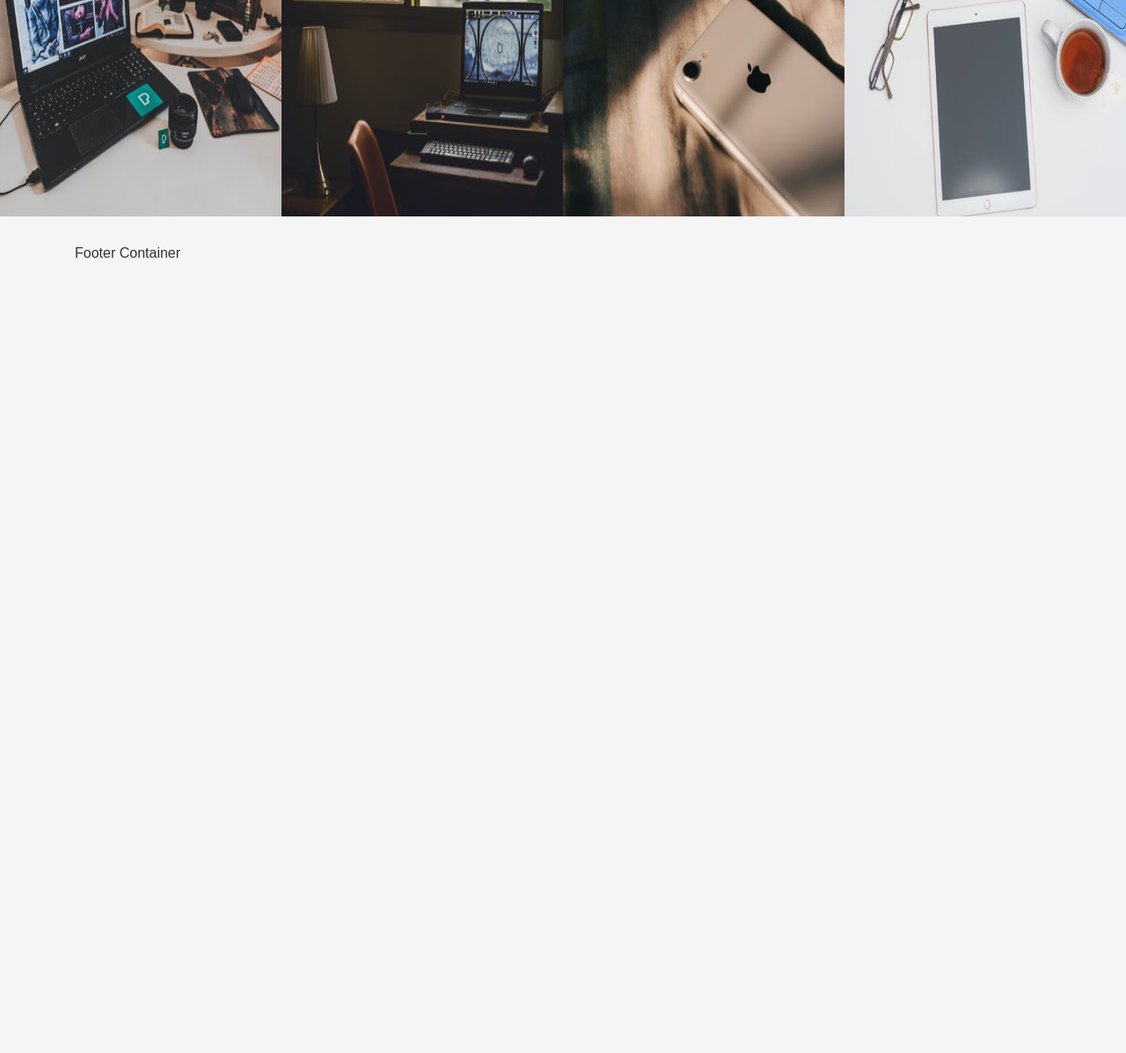
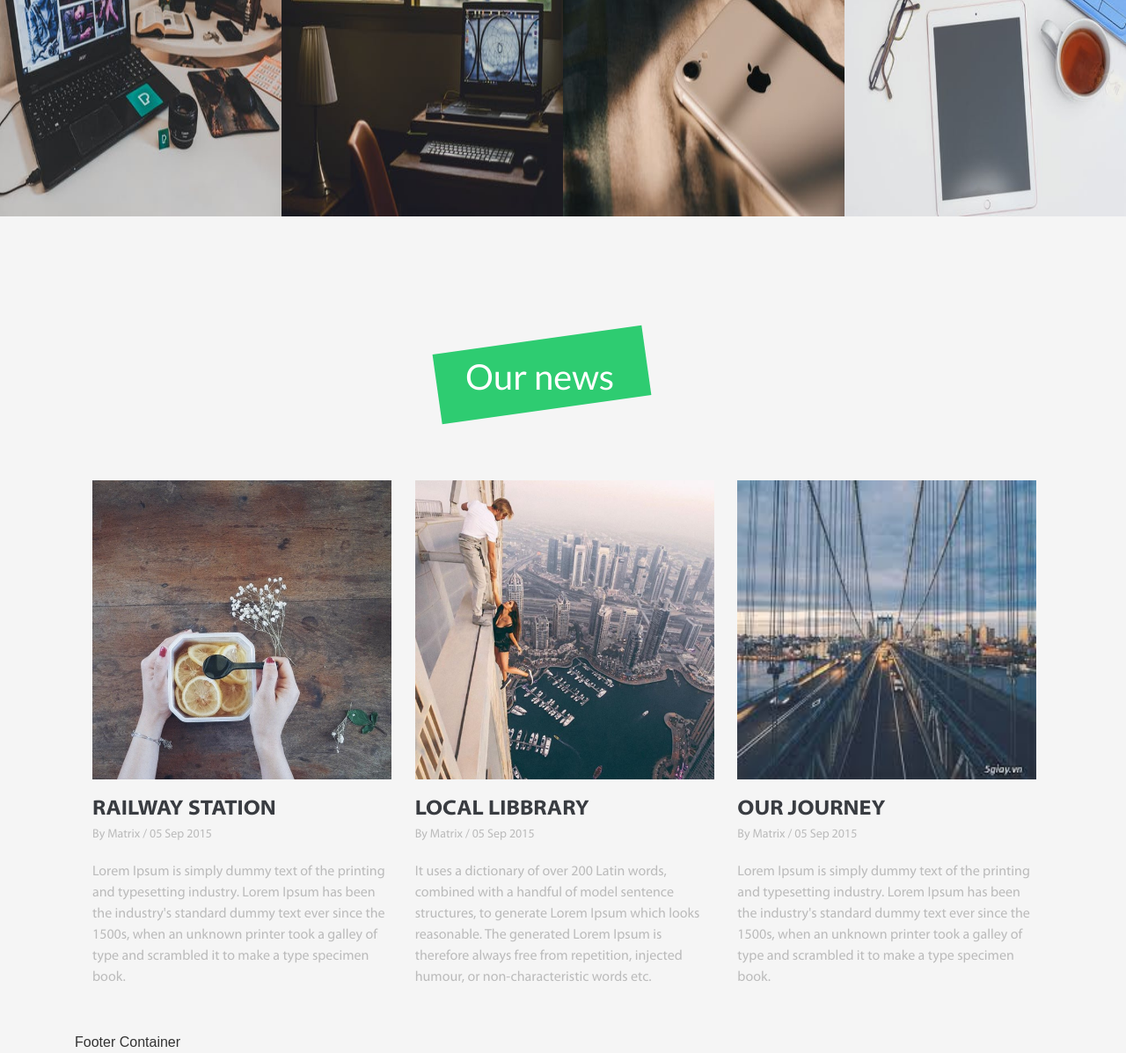
Before and after one commit to tpdtrang/matrix, a website: page src/index.html in a window 1280 px wide. Shown: the part 2862-4059 px from the top of the page at 88% size. Before the commit the page ends 3162 px from the top, so only its background shows below. Drawn offline with nearby package versions, Linux system fonts and the light colour scheme; files that its build step writes are made by us from their sources; files whose address does not match are found by name; a web font is replaced by a local one.

Commit message:
Push feature/ournew

```diff
--- a/src/index.html
+++ b/src/index.html
@@ -42,7 +42,7 @@
      <div class="col-lg-6">
        <nav class="p-menu">
          <ul>
-           <li class="item-menu active"><a href="" class="link-menu">home</a></li>
+           <li class="item-menu"><a href="" class="link-menu">home</a></li>
            <li class="item-menu"><a href="" class="link-menu">about</a></li>
            <li class="item-menu"><a href="" class="link-menu">portfolio</a></li>
            <li class="item-menu"><a href="" class="link-menu">blog</a></li>
@@ -294,7 +294,77 @@
 
     </section>
     <!-- include ournew.html -->
-
+    <section class="ournew-container">
+    <div class="container">
+        <div class="p-title">
+            <div class="back-title"></div>
+            <h2 class="heading-2">Our news</h2>
+        </div>
+        <div class="p-content">
+            <div class="row">
+                <div class="col-lg-4">
+                    <div class="ournew-item">
+                        <div class="p-back" style="background-image: url(../../images/ins_1.jpg)">
+                            <div class="back-text">
+                                <h5 class="heading-5">read more...</h5>
+                            </div>
+                        </div>
+                        <div class="title">
+                            <h3 class="heading-3">railway station</h3>
+                            <span class="sp-date">By Matrix / 05 Sep 2015</span>
+                        </div>
+                        <div class="text">
+                            <p class="text-content">Lorem Ipsum is simply dummy text of the printing and typesetting
+                                industry.
+                                Lorem Ipsum has been the industry's standard dummy text ever since the 1500s,
+                                when an unknown printer took a galley of type and scrambled it to make a type specimen
+                                book.</p>
+                        </div>
+                    </div>
+                </div>
+                <div class="col-lg-4">
+                    <div class="ournew-item">
+                        <div class="p-back" style="background-image: url(../../images/ins_2.jpg)">
+                            <div class="back-text">
+                                <h5 class="heading-5">read more...</h5>
+                            </div>
+                        </div>
+                        <div class="title">
+                            <h3 class="heading-3">local libbrary</h3>
+                            <span class="sp-date">By Matrix / 05 Sep 2015</span>
+                        </div>
+                        <div class="text">
+                            <p class="text-content">It uses a dictionary of over 200 Latin words,
+                                combined with a handful of model sentence structures, to generate Lorem Ipsum which looks reasonable.
+                                The generated Lorem Ipsum is therefore always free from repetition, injected humour,
+                                 or non-characteristic words etc.</p>
+                        </div>
+                    </div>
+                </div>
+                <div class="col-lg-4">
+                    <div class="ournew-item">
+                        <div class="p-back" style="background-image: url(../../images/ins_3.jpg)">
+                            <div class="back-text">
+                                <h5 class="heading-5">read more...</h5>
+                            </div>
+                        </div>
+                        <div class="title">
+                            <h3 class="heading-3">our journey</h3>
+                            <span class="sp-date">By Matrix / 05 Sep 2015</span>
+                        </div>
+                        <div class="text">
+                            <p class="text-content">Lorem Ipsum is simply dummy text of the printing and typesetting
+                                industry.
+                                Lorem Ipsum has been the industry's standard dummy text ever since the 1500s,
+                                when an unknown printer took a galley of type and scrambled it to make a type specimen
+                                book.</p>
+                        </div>
+                    </div>
+                </div>
+            </div>
+        </div>
+    </div>
+</section>
     <!-- include ourteam.html -->
 
     <!-- include pricingtable.html -->
--- /dev/null
+++ b/src/styles/layout/_ournew.scss
@@ -0,0 +1,100 @@
+.ournew-container {
+  padding: 50px 0;
+  .p-title {
+    padding: 100px 0;
+    margin-bottom: 20px;
+    position: relative;
+    .back-title {
+      &::after {
+        content: " ";
+        width: 240px;
+        height: 80px;
+        background: $cl-main;
+        position: absolute;
+        top: 60px;
+        left: 37%;
+        transform: rotate(-8deg);
+      }
+    }
+    .heading-2 {
+      position: absolute;
+      top: 78px;
+      left: 40%;
+      @include rem("font-size", 40);
+      font-family: "Lato Reg";
+      font-weight: 400;
+      color: $cl-wh;
+    }
+  }
+  .p-content {
+      padding: 0 20px;
+    .ournew-item {
+      .p-back {
+        width: 340px;
+        height: 340px;
+        background-size: 100% 100%;
+        background-repeat: no-repeat;
+        position: relative;
+        margin-bottom: 20px;
+        .back-text {
+          text-align: center;
+          background: rgba(81, 252, 147, 0.57);
+          position: relative;
+          top: 45%;
+          padding: 20px;
+          display: none;
+          .heading-5 {
+            text-transform: uppercase;
+            color: $cl-wh;
+            font-family: "Lato Reg";
+            font-weight: 600;
+          }
+        }
+        &::after {
+          content: " ";
+          width: 100%;
+          height: 100%;
+          background-color: rgba(0, 0, 0, 0.4);
+          position: absolute;
+          top: 0;
+          left: 0;
+          display: none;
+        }
+        &:hover {
+            cursor: pointer;
+          &::after {
+            display: block;
+          }
+          .back-text {
+            display: block;
+          }
+        }
+      }
+      .title {
+          margin-bottom: 20px;
+        .heading-3 {
+          @include rem("font-size", 24);
+          color: #393c41;
+          font-family: "Mariad Pro Bold";
+          text-transform: uppercase;
+          &:hover{
+              cursor: pointer;
+            color: $cl-main;
+          }
+        }
+        .sp-date{
+            @include rem("font-size", 14);
+            color: #bbbbbb;
+            font-family: "Mariad Pro Regular";
+        }
+      }
+      .text{
+          .text-content{
+            @include rem("font-size", 16);
+            color: #bbbbbb;
+            font-family: "Mariad Pro Regular";
+          }
+      }
+    }
+  }
+}
--- a/src/styles/main.scss
+++ b/src/styles/main.scss
@@ -50,6 +50,7 @@
 @import "layout/aboutus";
 @import "layout/choose-aboutus";
 @import "layout/recentwork";
+@import "layout/ournew";
 @import "layout/footer";
 @import "layout/slick-theme";
 @import "layout/slick";
```
Also changed, not shown: src/views/layouts/header.html (+1 -1 lines), src/views/partials/ournew.html (+71 -0 lines), src/images/ins_1.jpg (added), src/images/ins_2.jpg (added), src/images/ins_3.jpg (added).
